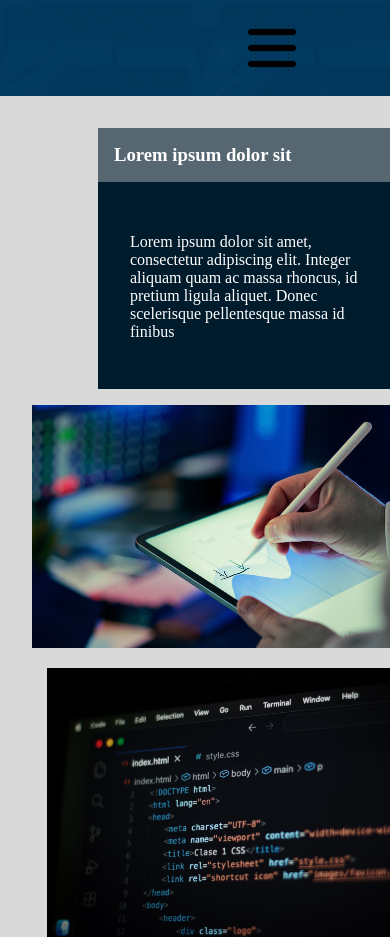
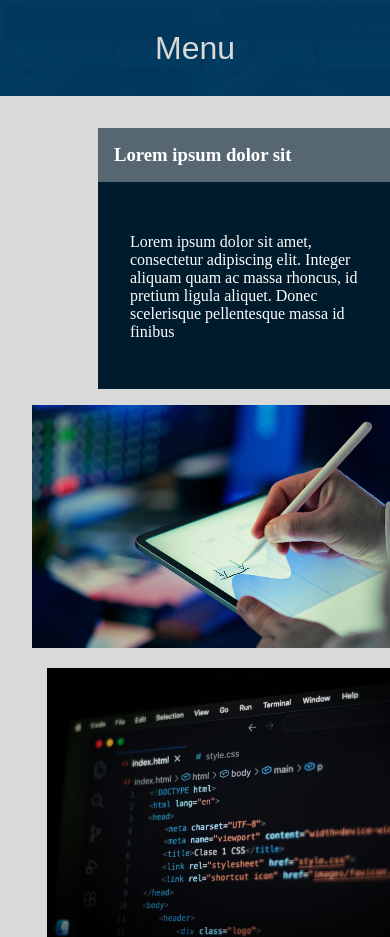
Before and after one commit to BrackenMoss/se1400, a plain HTML site: page milestone6/index.html in a window 390 px wide. Shown: the top 937 px of the page. Drawn offline with Linux system fonts and the light colour scheme.

Commit message:
menuuuuu

```diff
--- a/milestone6/index.html
+++ b/milestone6/index.html
@@ -14,8 +14,9 @@
     </header>
 
 
+
     <nav>
-        <img src="more.png" alt="hamburger" class="menu-toggle">
+        <button class="menu-toggle">Menu</button>
         <a>Home</a>
         <a>About</a>
         <a>Resume</a>
--- a/milestone6/script.js
+++ b/milestone6/script.js
@@ -2,7 +2,7 @@ const menuToggle = document.querySelector('.menu-toggle');
 const nav = document.querySelector('#main-nav');
 menuToggle.addEventListener('click', function()  {
     const cards = document.querySelector('nav a')
-    if (cards.className === "hidden") {
+    if (cards.classList.contains("hidden") ) {
         cards.className = "visible";
     }
     else {cards.className = "hidden";}
--- a/milestone6/style.css
+++ b/milestone6/style.css
@@ -35,11 +35,15 @@ nav {
     justify-content: space-around;
 }
 .menu-toggle {
-    transform: scale(.10);
+    font-size: 2rem;
+    background-color: transparent;
+    border: transparent;
+    color: #D9D9D9;
 }
 .menu-toggle:hover {
-    transform: scale(.15);
+    transform: scale(1.15);
 }
+
 nav a {
     display:none;
     padding: 16px 40px;
```
